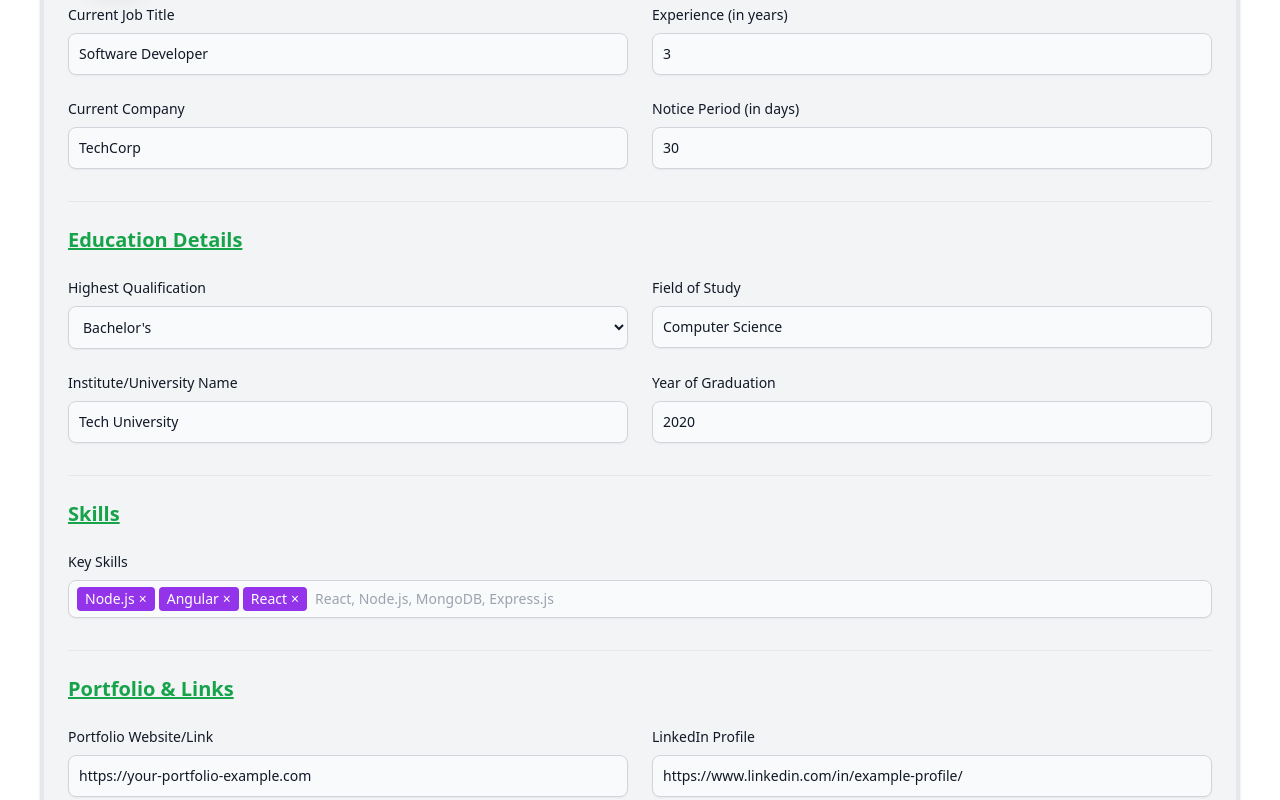
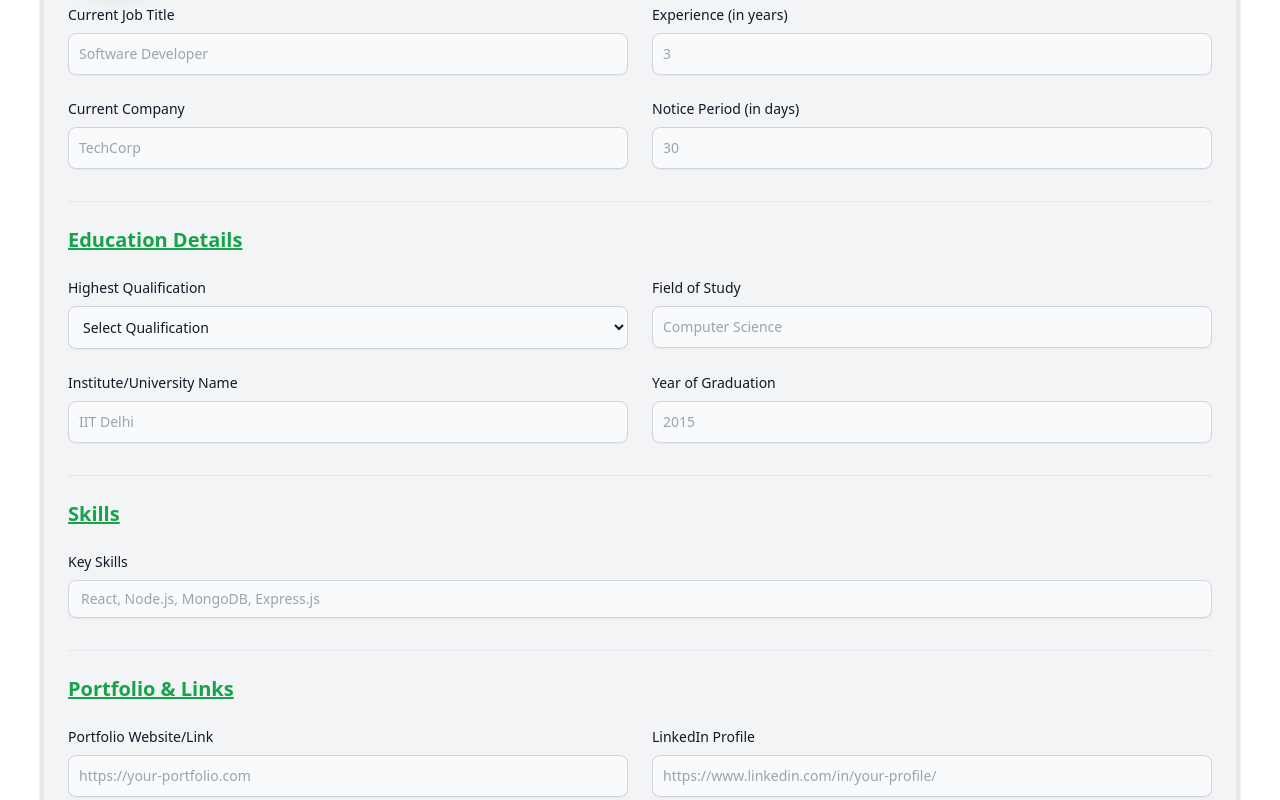
Before and after one commit to itsabhishek1120/Angular-test-project, an Angular app: page /edit-profile in a window 1280 px wide. Shown: the part 320-1120 px from the top of the page. Built offline with nearby package versions, Linux system fonts and the light colour scheme.

Commit message:
edit profile setup

```diff
--- a/src/app/global-services.ts
+++ b/src/app/global-services.ts
@@ -68,6 +68,11 @@ export class GlobalServices {
       console.error('GET Request Error:', error);
       if(error?.response?.data?.message) {
         let errMssg = error?.response?.data?.message;
+        if(error?.response?.status == 401){
+          this.failAlert('Logging Out!! Session Expired');
+          this.logout();
+          return;
+        }
         this.hideLoader();
         this.failAlert(errMssg);
       }else {
@@ -91,6 +96,11 @@ export class GlobalServices {
       console.error('POST Request Error:', error);
       if(error?.response?.data?.message) {
         let errMssg = error?.response?.data?.message;
+        if(error?.response?.status == 401){
+          this.failAlert('Logging Out!! Session Expired');
+          this.logout();
+          return;
+        }
         this.hideLoader();
         this.failAlert(errMssg);
       }else {
@@ -116,7 +126,7 @@ export class GlobalServices {
         this.failAlert(resp?.message);
         return;
       } else {
-        this.successAlert("User Logged Out");
+        // this.successAlert("User Logged Out");
       }
     }).catch((error) => {
       console.error('API Error:', error);
--- a/src/app/job-market-components/edit-profile/edit-profile.component.html
+++ b/src/app/job-market-components/edit-profile/edit-profile.component.html
@@ -60,6 +60,7 @@
             id="currentJobTitle"
             type="text"
             formControlName="currentJobTitle"
+            placeholder="Software Developer"
             class="shadow-sm bg-gray-50 border border-gray-300 text-gray-900 sm:text-sm rounded-lg focus:ring-cyan-600 focus:border-cyan-600 block w-full p-2.5"
           />
         </div>
@@ -70,6 +71,7 @@
             id="experience"
             type="number"
             formControlName="experience"
+            placeholder="3"
             class="shadow-sm bg-gray-50 border border-gray-300 text-gray-900 sm:text-sm rounded-lg focus:ring-cyan-600 focus:border-cyan-600 block w-full p-2.5"
             min="0"
           />
@@ -81,6 +83,7 @@
             id="currentCompany"
             type="text"
             formControlName="currentCompany"
+            placeholder="TechCorp"
             class="shadow-sm bg-gray-50 border border-gray-300 text-gray-900 sm:text-sm rounded-lg focus:ring-cyan-600 focus:border-cyan-600 block w-full p-2.5"
           />
         </div>
@@ -91,6 +94,7 @@
             id="noticePeriod"
             type="number"
             formControlName="noticePeriod"
+            placeholder="30"
             class="shadow-sm bg-gray-50 border border-gray-300 text-gray-900 sm:text-sm rounded-lg focus:ring-cyan-600 focus:border-cyan-600 block w-full p-2.5"
             min="0"
           />
--- a/src/app/job-market-components/edit-profile/edit-profile.component.ts
+++ b/src/app/job-market-components/edit-profile/edit-profile.component.ts
@@ -1,6 +1,7 @@
 import { Component, HostListener, OnInit } from '@angular/core';
 import { FormBuilder, FormGroup, Validators } from '@angular/forms';
 import { GlobalServices } from './../../global-services';
+import { Router } from '@angular/router';
 
 @Component({
   selector: 'app-edit-profile',
@@ -12,7 +13,7 @@ export class EditProfileComponent implements OnInit {
   editProfileForm: FormGroup;
   profilePictureUrl: string | null = null;  // Default set to null for no image initially
 
-  constructor(private fb: FormBuilder, public global: GlobalServices) {
+  constructor(private fb: FormBuilder, public global: GlobalServices, private router: Router) {
     this.editProfileForm = this.fb.group({
       currentJobTitle: [''],
       experience: [''],
@@ -31,7 +32,23 @@ export class EditProfileComponent implements OnInit {
   }
 
   ngOnInit(): void {
-    this.loadProfileData();
+    console.log(">>>>>>>>>>...",this.global.loginDetails);
+    const savedLoginDetails = localStorage.getItem('loginDetails');
+    // this.loadProfileData();
+
+    if (savedLoginDetails) {
+      const loginDetails = JSON.parse(savedLoginDetails);
+      this.global.get('/get-user-profile',{email : loginDetails?.userEmail}).then(resp => {
+        console.log("get-user-profile resp:",resp);
+        if (resp?.success) {
+          this.loadProfileData(resp?.data);
+        } else {
+        }
+      }).catch(() => {
+        console.log("Error calling get-user-profile Api");
+
+      });
+    }
     console.log("this.editProfileForm..",this.editProfileForm);
 
   }
@@ -94,24 +111,24 @@ export class EditProfileComponent implements OnInit {
     this.isSkillsDropdownVisible = this.filteredSkills.length > 0;
   }
 
-  loadProfileData(): void {
+  loadProfileData(mockResponse: { currentJobTitle: any; experience: any; currentCompany: any; noticePeriod: any; highestQualification: any; fieldOfStudy: any; instituteName: any; graduationYear: any; portfolio: any; linkedin: any; github: any; otherProfile: any; skills: string[]; }): void {
     // Custom response for now, replace with API call later
-    const mockResponse = {
-      currentJobTitle: 'Software Developer',
-      experience: 3,
-      currentCompany: 'TechCorp',
-      noticePeriod: 30,
-      profilePicture: '', // Replace with actual profile picture URL if available
-      highestQualification: 'bachelor',
-      fieldOfStudy: 'Computer Science',
-      instituteName: 'Tech University',
-      graduationYear: 2020,
-      skills: ['Node.js', 'Angular', 'React'],
-      portfolio: 'https://your-portfolio-example.com',
-      linkedin: 'https://www.linkedin.com/in/example-profile/',
-      github: 'https://github.com/example-profile',
-      otherProfile: 'https://www.leetcode.com/in/example-profile/',
-    };
+    // const mockResponse = {
+    //   currentJobTitle: 'Software Developer',
+    //   experience: 3,
+    //   currentCompany: 'TechCorp',
+    //   noticePeriod: 30,
+    //   profilePicture: '', // Replace with actual profile picture URL if available
+    //   highestQualification: 'bachelor',
+    //   fieldOfStudy: 'Computer Science',
+    //   instituteName: 'Tech University',
+    //   graduationYear: 2020,
+    //   skills: ['Node.js', 'Angular', 'React'],
+    //   portfolio: 'https://your-portfolio-example.com',
+    //   linkedin: 'https://www.linkedin.com/in/example-profile/',
+    //   github: 'https://github.com/example-profile',
+    //   otherProfile: 'https://www.leetcode.com/in/example-profile/',
+    // };
 
     // Patch form values
     this.editProfileForm.patchValue({
@@ -163,8 +180,33 @@ export class EditProfileComponent implements OnInit {
   }
 
   submitProfile(): void {
-    console.log('Form submitted:', this.editProfileForm.value);
-    console.log('Profile picture:', this.profilePictureUrl);
+    if (this.editProfileForm.invalid || this.global.loginDetails.userEmail == '') {
+      console.log('Invalid Form :', this.editProfileForm.value);
+      return;
+    }
+    console.log('Form :', this.editProfileForm.value);
+    // console.log('Profile picture:', this.profilePictureUrl);
+    let formbody = this.editProfileForm.value;
+    formbody.email = this.global.loginDetails.userEmail;
+    formbody.skills = this.selectedSkills;
+    formbody.profilePicture = ''; //this.profilePictureUrl
+    console.log("this.profilePictureUrl",this.profilePictureUrl);
+    console.log("formbody::",formbody);
+
+    this.global.post('/edit-user-profile', formbody).then((resp: any) => {
+      console.log('Edit user profile Response:', resp);
+      if (!resp?.success) {
+        console.log('Error:', resp.message);
+        this.global.failAlert(resp.message);
+        return;
+      } else {
+        this.global.successAlert("User Profile Updated Successfully");
+        this.router.navigate(['/profile']);
+      }
+    }).catch((error) => {
+      console.error('API Error:', error);
+      this.global.failAlert("Error Posting Job");
+    });
   }
 
 }
```
